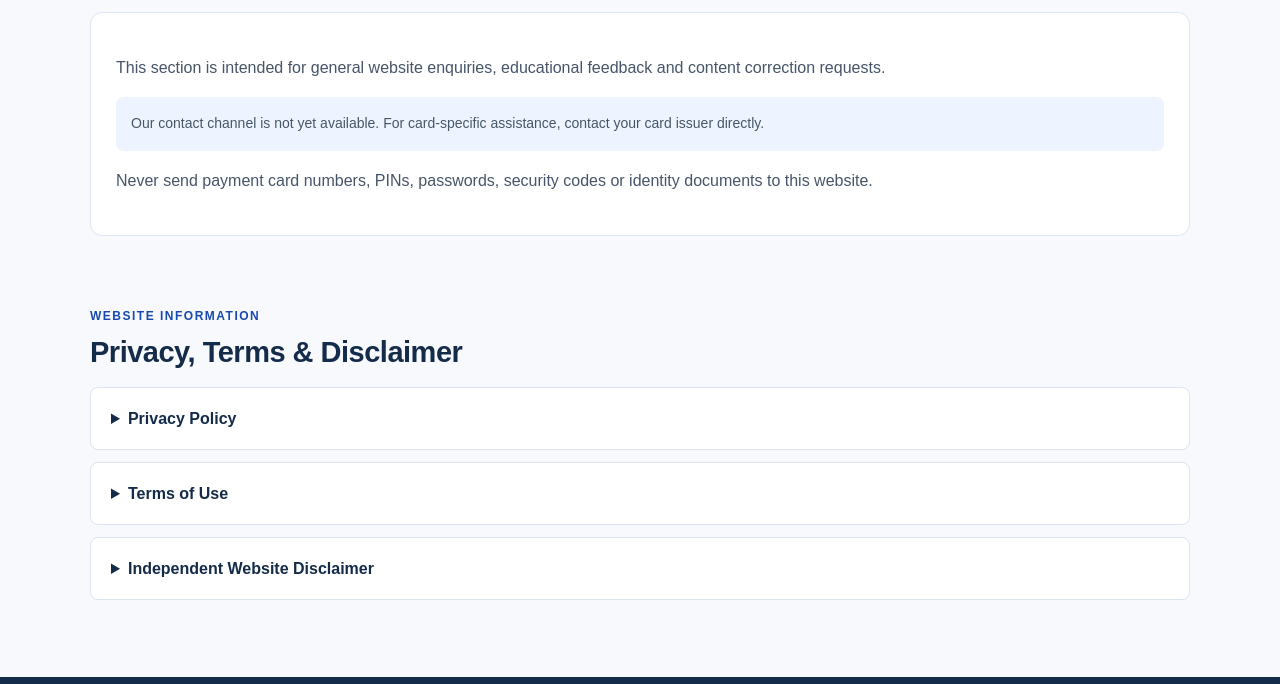
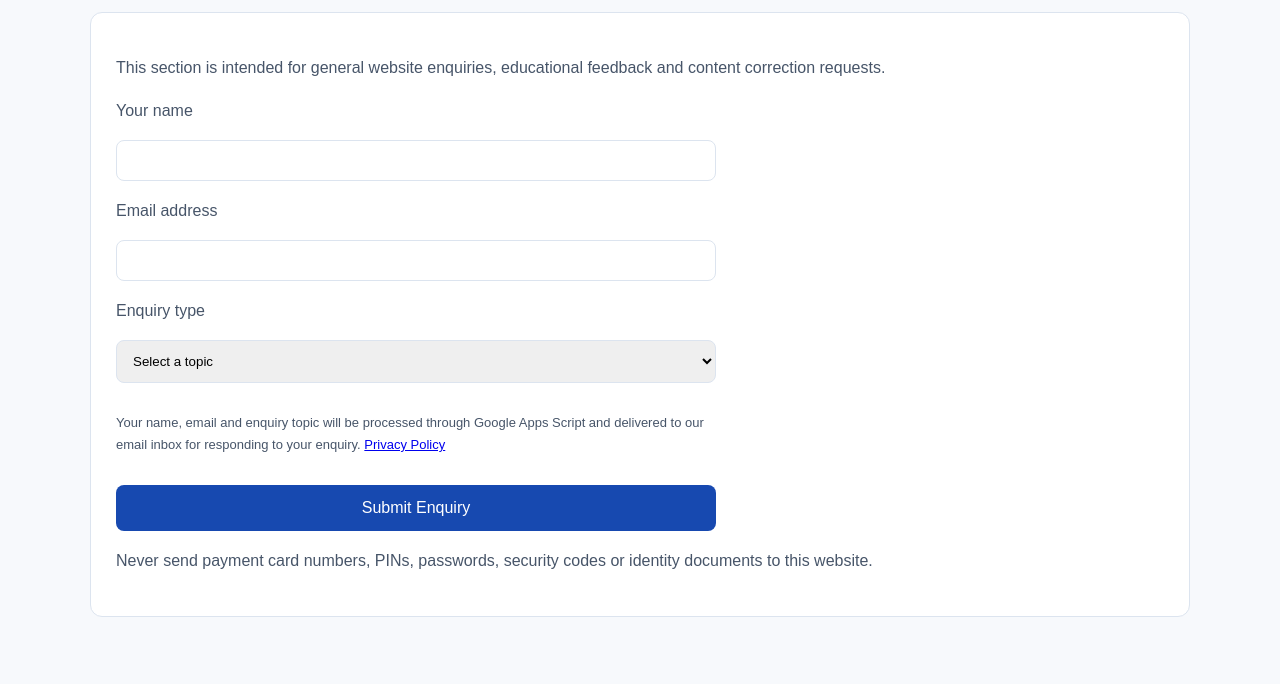
Before and after one commit to guideacademy/Activation_Guide_School, a plain HTML site: page index.html in a window 1280 px wide. Shown: the part 3869-4553 px from the top of the page. Drawn offline with Linux system fonts and the light colour scheme.

Commit message:
Update index.html

```diff
--- a/index.html
+++ b/index.html
@@ -686,11 +686,53 @@ footer a {
                 and content correction requests.
             </p>
 
-            <div class="contact-note">
-                Our contact channel is not yet available.
-                For card-specific assistance, contact
-                your card issuer directly.
-            </div>
+
+<form action="https://script.google.com/macros/s/AKfycbz26xwEm1bydNoVtBspZW0LyO7C0pvGU8tk13Em9k-Wf2zDfQuSAFenw43_-j19oFnhJA/exec" method="POST"
+      style="display:grid;gap:16px;max-width:600px;">
+
+    <label for="name">Your name</label>
+    <input type="text" id="name" name="name"
+           maxlength="80" required
+           autocomplete="name"
+           style="padding:12px;border:1px solid #dce4ef;border-radius:8px;width:100%;">
+
+    <label for="email">Email address</label>
+    <input type="email" id="email" name="email"
+           maxlength="254" required
+           autocomplete="email"
+           style="padding:12px;border:1px solid #dce4ef;border-radius:8px;width:100%;">
+
+    <label for="topic">Enquiry type</label>
+    <select id="topic" name="topic" required
+            style="padding:12px;border:1px solid #dce4ef;border-radius:8px;width:100%;">
+
+        <option value="">Select a topic</option>
+        <option>Website feedback</option>
+        <option>Content correction</option>
+        <option>General educational enquiry</option>
+
+    </select>
+
+    <div hidden>
+        <input type="text" name="website"
+               tabindex="-1" autocomplete="off">
+    </div>
+
+    <p style="font-size:13px;">
+        Your name, email and enquiry topic will be
+        processed through Google Apps Script and
+        delivered to our email inbox for responding
+        to your enquiry.
+        <a href="#privacy">Privacy Policy</a>
+    </p>
+
+    <button type="submit"
+            style="background:#1749b0;color:white;padding:14px;border:0;border-radius:8px;font-size:16px;cursor:pointer;">
+        Submit Enquiry
+    </button>
+
+</form>
+
 
             <p>
                 Never send payment card numbers,
```
